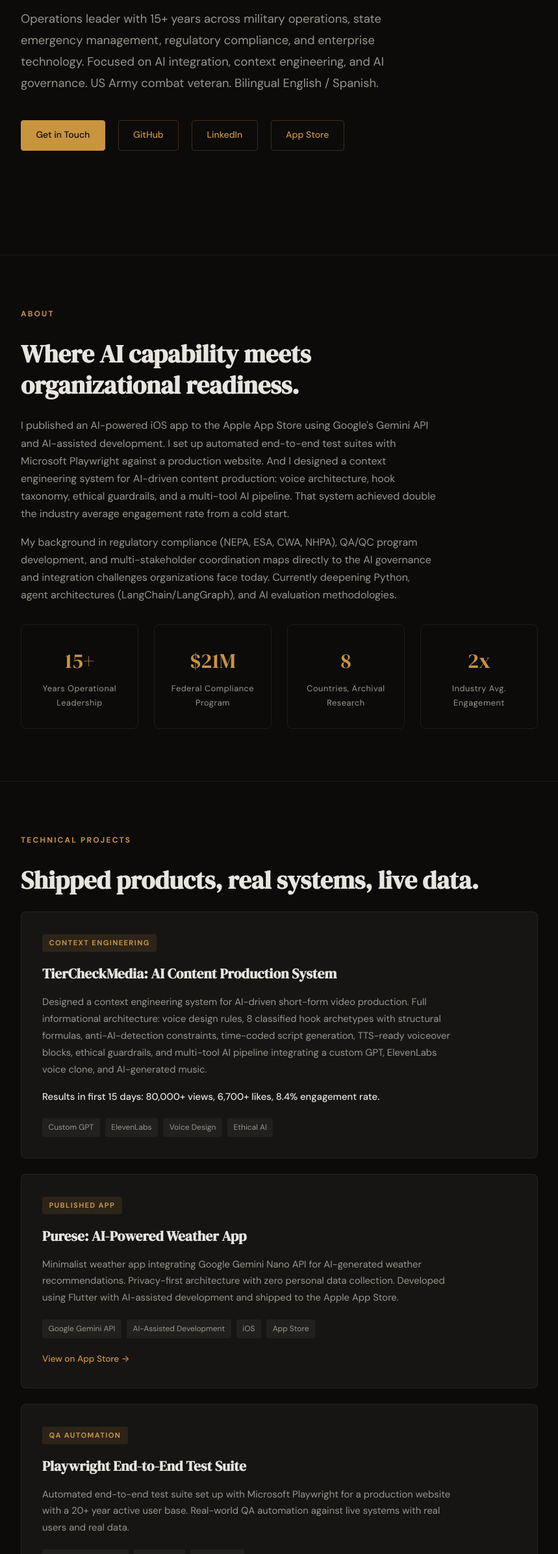
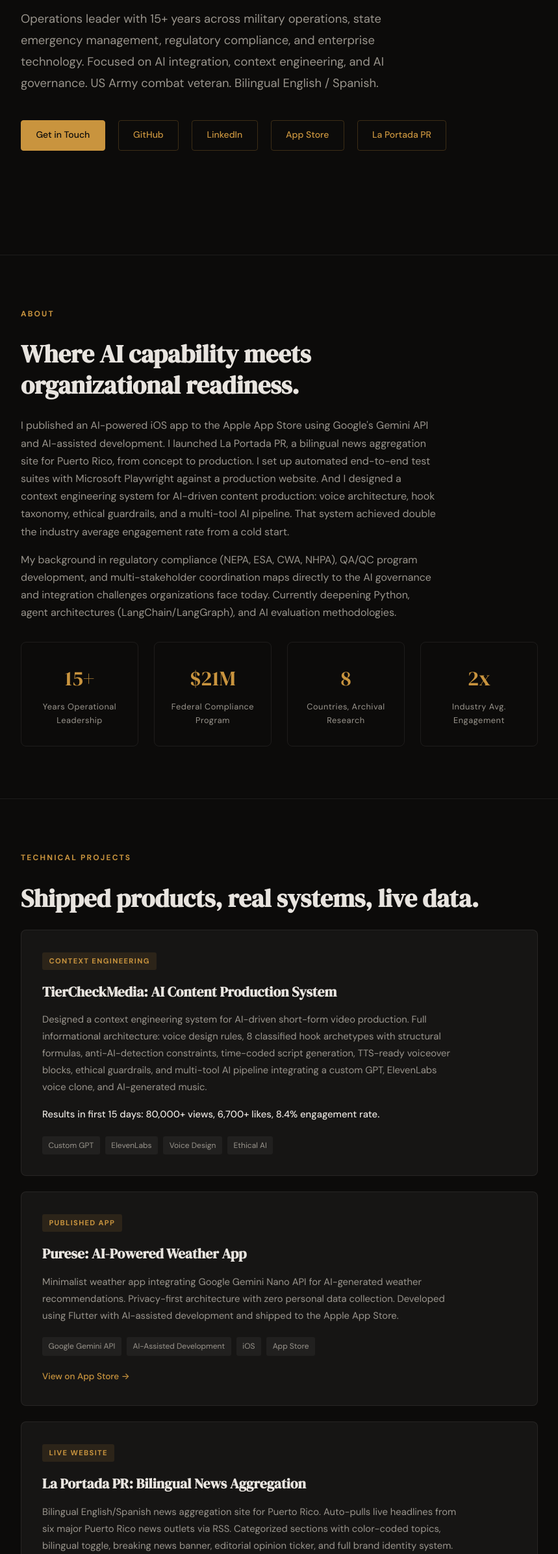
Before and after one commit to plpk/plpk, a plain HTML site: page index.html in a window 1280 px wide. Shown: the part 408-2800 px from the top of the page at 65% size, without its empty margins (210-1069 px from the left). Drawn offline with Linux system fonts and the light colour scheme.

Commit message:
Add files via upload

```diff
--- a/index.html
+++ b/index.html
@@ -95,13 +95,14 @@
         <a href="https://github.com/plpk" target="_blank" rel="noopener">GitHub</a>
         <a href="https://linkedin.com/in/louiskunasek" target="_blank" rel="noopener">LinkedIn</a>
         <a href="https://apps.apple.com/us/app/purese/id6744907444" target="_blank" rel="noopener">App Store</a>
+        <a href="https://laportadapr.com" target="_blank" rel="noopener">La Portada PR</a>
     </div>
 </div>
 <div class="divider"></div>
 <section id="about">
     <div class="section-label">About</div>
     <h2>Where AI capability meets organizational&nbsp;readiness.</h2>
-    <p>I published an AI-powered iOS app to the Apple App Store using Google's Gemini API and AI-assisted development. I set up automated end-to-end test suites with Microsoft Playwright against a production website. And I designed a context engineering system for AI-driven content production: voice architecture, hook taxonomy, ethical guardrails, and a multi-tool AI pipeline. That system achieved double the industry average engagement rate from a cold start.</p>
+    <p>I published an AI-powered iOS app to the Apple App Store using Google's Gemini API and AI-assisted development. I launched La Portada PR, a bilingual news aggregation site for Puerto Rico, from concept to production. I set up automated end-to-end test suites with Microsoft Playwright against a production website. And I designed a context engineering system for AI-driven content production: voice architecture, hook taxonomy, ethical guardrails, and a multi-tool AI pipeline. That system achieved double the industry average engagement rate from a cold start.</p>
     <p>My background in regulatory compliance (NEPA, ESA, CWA, NHPA), QA/QC program development, and multi-stakeholder coordination maps directly to the AI governance and integration challenges organizations face today. Currently deepening Python, agent architectures (LangChain/LangGraph), and AI evaluation methodologies.</p>
     <div class="stats-row">
         <div class="stat"><div class="stat-number">15+</div><div class="stat-label">Years Operational Leadership</div></div>
@@ -130,6 +131,13 @@
             <a class="project-link" href="https://apps.apple.com/us/app/purese/id6744907444" target="_blank" rel="noopener">View on App Store &rarr;</a>
         </div>
         <div class="project-card">
+            <div class="project-tag">Live Website</div>
+            <h3>La Portada PR: Bilingual News Aggregation</h3>
+            <p>Bilingual English/Spanish news aggregation site for Puerto Rico. Auto-pulls live headlines from six major Puerto Rico news outlets via RSS. Categorized sections with color-coded topics, bilingual toggle, breaking news banner, editorial opinion ticker, and full brand identity system. Conceived, designed, and deployed using AI-assisted development.</p>
+            <div class="project-meta"><span>React / Next.js</span><span>AI-Assisted Development</span><span>RSS</span><span>Vercel</span><span>Bilingual</span></div>
+            <a class="project-link" href="https://laportadapr.com" target="_blank" rel="noopener">Visit La Portada PR &rarr;</a>
+        </div>
+        <div class="project-card">
             <div class="project-tag">QA Automation</div>
             <h3>Playwright End-to-End Test Suite</h3>
             <p>Automated end-to-end test suite set up with Microsoft Playwright for a production website with a 20+ year active user base. Real-world QA automation against live systems with real users and real data.</p>
@@ -149,7 +157,7 @@
     <div class="section-label">Experience</div>
     <h2>Operational leadership meets&nbsp;technology.</h2>
     <div class="exp-list">
-        <div class="exp-item"><div class="exp-date">2024 to Present</div><div class="exp-content"><h3>AI Integration Specialist & Context Engineer</h3><div class="exp-org">Self-Employed, San Juan, PR</div><p>Published an AI-powered iOS app using AI-assisted development. Set up QA automation suites with Playwright. Designed context engineering systems with measurable results. Currently studying agent architectures (LangChain/LangGraph) and deepening Python fundamentals.</p></div></div>
+        <div class="exp-item"><div class="exp-date">2024 to Present</div><div class="exp-content"><h3>AI Integration Specialist & Context Engineer</h3><div class="exp-org">Self-Employed, San Juan, PR</div><p>Published an AI-powered iOS app using AI-assisted development. Launched a bilingual news aggregation site for Puerto Rico from concept to production. Set up QA automation suites with Playwright. Designed context engineering systems with measurable results. Currently studying agent architectures (LangChain/LangGraph) and deepening Python fundamentals.</p></div></div>
         <div class="exp-item"><div class="exp-date">2023 to 2024</div><div class="exp-content"><h3>Deputy Project Manager, EHP Compliance</h3><div class="exp-org">IEM International, Guaynabo, PR</div><p>Managed $21M FEMA work order and 21-person cross-functional team. Built program from scratch: project charter through QA/QC plan. Compliance across 1,200+ disaster recovery projects under NEPA, ESA, CWA, CAA, and NHPA.</p></div></div>
         <div class="exp-item"><div class="exp-date">2023</div><div class="exp-content"><h3>Oracle Aconex Specialist & M365 Global Admin</h3><div class="exp-org">Eniac Corporation, Guaynabo, PR</div><p>Forward-deployed technology specialist. Implemented Oracle Aconex for a major electric utility. 500+ licenses, 200+ employees trained. Microsoft 365 Global Administrator: Azure AD, Defender, Active Directory, 100+ servers.</p></div></div>
         <div class="exp-item"><div class="exp-date">2021 to 2022</div><div class="exp-content"><h3>Technology Instructor & IT Systems Administrator</h3><div class="exp-org">Universidad de Puerto Rico, San Juan, PR</div><p>Programming instruction (Swift, Flutter, HTML, Python, robotics), IT systems administration, enterprise software deployment, and hardware management at UPR's distinguished laboratory high school. Faculty mentor for Computer Club. STEM instruction for 60+ public school teachers.</p></div></div>
@@ -182,6 +190,7 @@
     <div class="contact-grid">
         <div class="contact-item"><div class="label">Email</div><a href="mailto:Louis.Kunasek@outlook.com">Louis.Kunasek@outlook.com</a></div>
         <div class="contact-item"><div class="label">GitHub</div><a href="https://github.com/plpk" target="_blank" rel="noopener">github.com/plpk</a></div>
+        <div class="contact-item"><div class="label">La Portada PR</div><a href="https://laportadapr.com" target="_blank" rel="noopener">laportadapr.com</a></div>
         <div class="contact-item"><div class="label">LinkedIn</div><a href="https://linkedin.com/in/louiskunasek" target="_blank" rel="noopener">linkedin.com/in/louiskunasek</a></div>
         <div class="contact-item"><div class="label">Phone</div><a href="tel:+19292761980">(929) 276-1980</a></div>
     </div>
```
Also changed, not shown: 1 other file.
